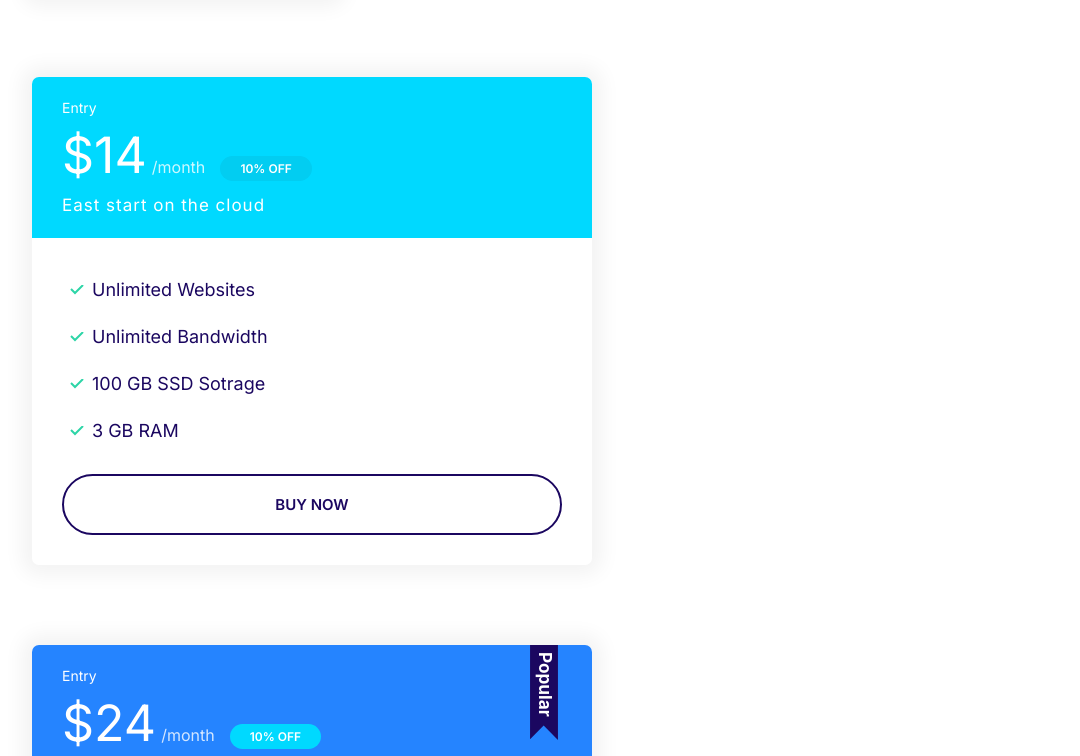
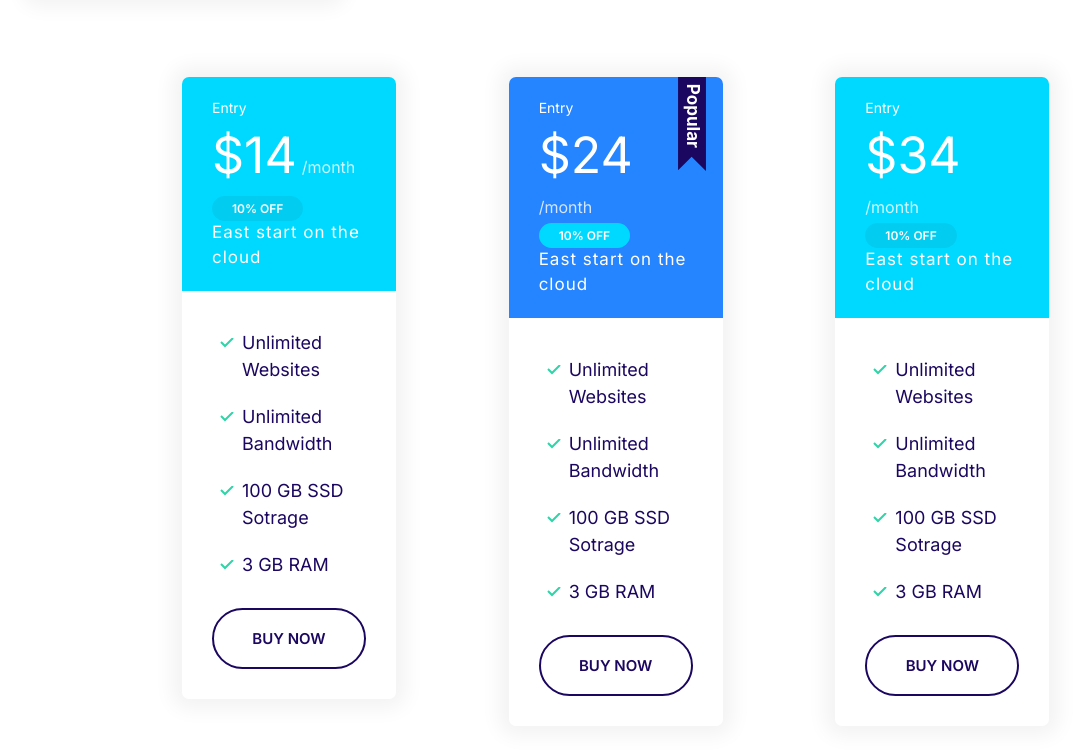
Before and after one commit to alanluqman/Demo-Website, a plain HTML site: page index.html in a window 1280 px wide. Shown: the part 1107-1863 px from the top of the page, without its empty margins (8-1088 px from the left). Drawn offline with Linux system fonts and the light colour scheme.

Commit message:
creating plan-holder class

```diff
--- a/css/style.css
+++ b/css/style.css
@@ -305,7 +305,7 @@ margin-right: 2rem;
 /* Plans */
 
 .plan-container{
-    width: 50%;
+    width: 90%;
     padding: 4rem;
 }
 
@@ -343,13 +343,18 @@ margin-right: 2rem;
 }
 
 .plan--popular .card__header::before {
-  content: url(/images/popular.svg);
+  content: url(../images/popular.svg);
   width: 40px;
   display: inline-block;
   position: absolute;
   top: -6px;
   right: 5%;
 
+}
+
+.plan-holder{
+    display: grid;
+    grid-template-columns:1fr;
 }
 
 @media screen and (min-width: 1024px) {
@@ -368,4 +373,8 @@ margin-right: 2rem;
   .plan__description {
     font-size: 1.7rem;
   }
+  .plan-holder{
+      grid-template-columns:1fr 1fr 1fr ;
+      padding: 0 15rem;
+  }
 }
--- a/index.html
+++ b/index.html
@@ -57,7 +57,7 @@
             </div>
         </div>
     </div>
-
+    <div class="plan-holder">
         <div class="plan-container">
             <div class="plan ">
                 <div class="card card--secondary ">
@@ -103,6 +103,29 @@
                     </div>
                 </div>
         </div>
+        <div  class="plan-container">
+            <div class="plan  ">
+                    <div class="card card--secondary">
+                        <header class="card__header">
+                            <h3 class="plan__name">Entry</h3>
+                            <span class="plan__price">$34</span>
+                            <span class="plan__billing-cycle">/month</span>
+                            <span class="badge badge--secondary badge--small">10% OFF</span>
+                            <span class="plan__description">East start on the cloud</span>
+                        </header>
+                        <div class="card__body">
+                            <ul class="list list--tick">
+                                <li class="list__item">Unlimited Websites</li>
+                                <li class="list__item">Unlimited Bandwidth</li>
+                                <li class="list__item">100 GB SSD Sotrage</li>
+                                <li class="list__item">3 GB RAM</li>
+                            </ul>
+                            <button class="btn btn--outline btn--block">Buy Now</button>
+                        </div>
+                    </div>
+                </div>
+        </div>
+    </div>
 
 
 
```
Lines whose indentation alone changed are shown as unchanged.
